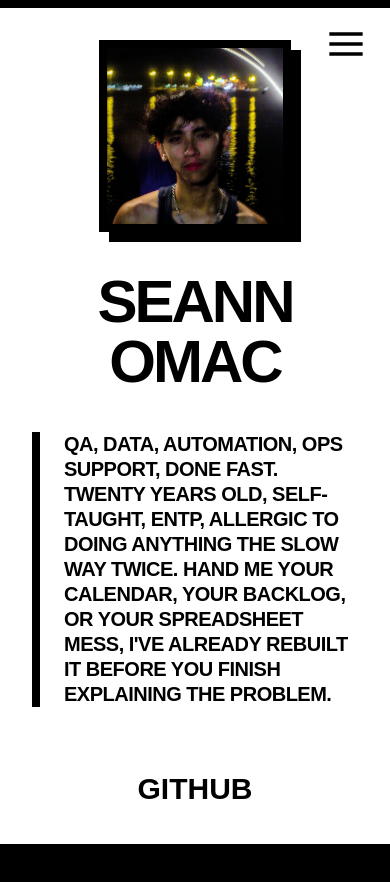
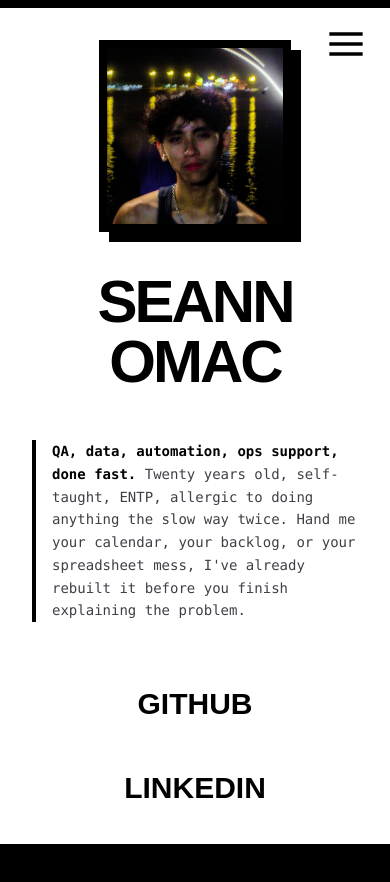
Before and after one commit to seannkai/foliobyseann, a React (Vite) app: page / in a window 390 px wide. Shown: the top 882 px of the page. Built offline with nearby package versions, Linux system fonts and the light colour scheme.

Commit message:
style: optimize About Me text readability for mobile

```diff
--- a/src/App.tsx
+++ b/src/App.tsx
@@ -714,9 +714,9 @@ export default function App() {
             <p className="text-6xl md:text-8xl lg:text-[10rem] font-bold uppercase tracking-tighter leading-none text-black mt-4">SEANN<br/>OMAC</p>
 
             {/* About Me Text */}
-            <div className="border-l-8 border-black pl-6 md:pl-8 mt-4 max-w-2xl text-left">
-              <p className="text-xl md:text-2xl font-bold text-black leading-tight uppercase tracking-tight">
-                QA, data, automation, ops support, done fast. Twenty years old, self-taught, ENTP, allergic to doing anything the slow way twice. Hand me your calendar, your backlog, or your spreadsheet mess, I've already rebuilt it before you finish explaining the problem.
+            <div className="border-l-4 border-black pl-4 md:pl-6 mt-6 md:mt-8 max-w-xl text-left">
+              <p className="text-sm md:text-base lg:text-lg font-mono text-zinc-700 leading-relaxed normal-case">
+                <strong className="text-black">QA, data, automation, ops support, done fast.</strong> Twenty years old, self-taught, ENTP, allergic to doing anything the slow way twice. Hand me your calendar, your backlog, or your spreadsheet mess, I've already rebuilt it before you finish explaining the problem.
               </p>
             </div>
           </div>
```
